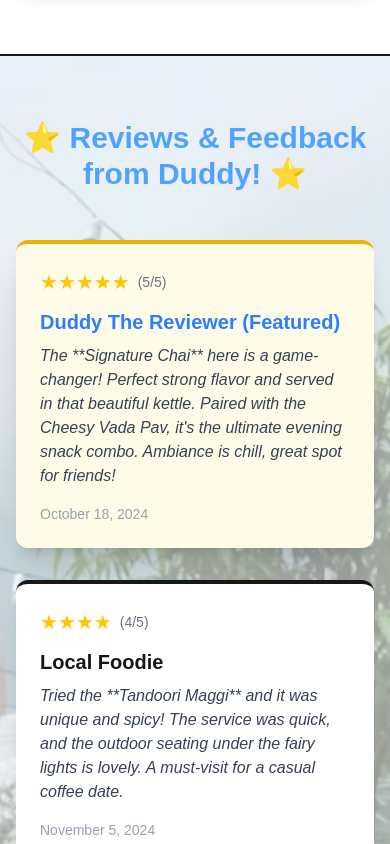
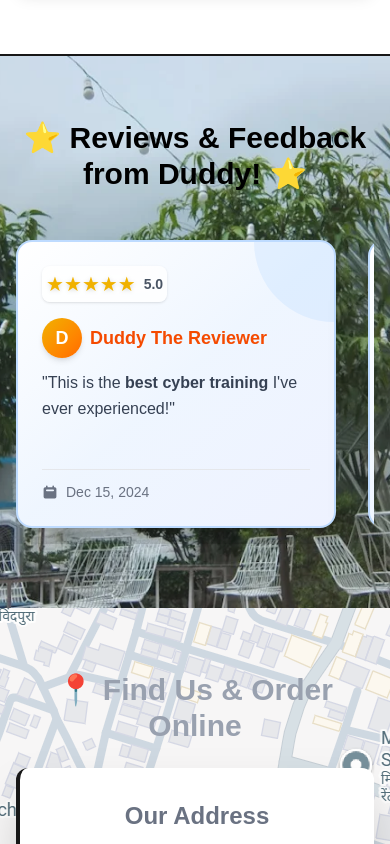
Before and after one commit to rohitsingh7568/Ch.Fi.cafe, a Next.js app: page / in a window 390 px wide. Shown: the part 4780-5624 px from the top of the page. Built offline with nearby package versions, Linux system fonts and the light colour scheme.

Commit message:
change review design

```diff
--- a/app/page.tsx
+++ b/app/page.tsx
@@ -2,7 +2,7 @@
 "use client"; // Marks as Client Component for interactivity
 
 import Image from "next/image";
-import React, { useState, useEffect } from "react";
+import React, { useState, useEffect, useRef } from "react";
 import { ChevronLeft, ChevronRight } from "lucide-react";
 
 // Define the type for Menu Highlights
@@ -112,30 +112,41 @@ const reviews = [
     {
       name: "Duddy The Reviewer",
       rating: 5,
-    review:
-      "The **Signature Chai** here is a game-changer! Perfect strong flavor and served in that beautiful kettle. Paired with the Cheesy Vada Pav, it's the ultimate evening snack combo. Ambiance is chill, great spot for friends!",
-    date: "October 18, 2024",
+      review: "This is the <strong>best cyber training</strong> I've ever experienced!",
+      date: "Dec 15, 2024"
     },
     {
-    name: "Local Foodie",
-    rating: 4,
-    review:
-      "Tried the **Tandoori Maggi** and it was unique and spicy! The service was quick, and the outdoor seating under the fairy lights is lovely. A must-visit for a casual coffee date.",
-    date: "November 5, 2024",
+      name: "Sarah Johnson",
+      rating: 5,
+      review: "Excellent course content and <strong>amazing instructors</strong>!",
+      date: "Dec 10, 2024"
     },
     {
-    name: "Chai Lover",
+      name: "Mike Chen",
+      rating: 4,
+      review: "Very comprehensive material. Worth every penny!",
+      date: "Dec 5, 2024"
+    },
+    {
+      name: "Emily Davis",
       rating: 5,
-    review:
-      "This place lives up to its name. Best Chai in the area, and the **Loaded Fries** were absolutely fantastic. Pricing is very reasonable for the quality and setting.",
-    date: "November 20, 2024",
+      review: "The hands-on labs are <strong>incredibly valuable</strong>!",
+      date: "Nov 28, 2024"
     },
+    {
+      name: "John Smith",
+      rating: 5,
+      review: "Got certified and landed my dream job. Highly recommend!",
+      date: "Nov 20, 2024"
+    }
 ];
 
 const HomePage: React.FC = () => {
   // moved state and effect inside component (hooks cannot be used at top-level)
   const [currentSlide, setCurrentSlide] = useState<number>(0);
   const [currentIndex, setCurrentIndex] = useState(0);
+  const [isPaused, setIsPaused] = useState(false);
+  const scrollRef = useRef<HTMLDivElement | null>(null);
 
   const [isMenuOpen, setIsMenuOpen] = useState(false);
 
@@ -146,6 +157,33 @@ const HomePage: React.FC = () => {
 
     return () => clearInterval(interval);
   }, []);
+
+  useEffect(() => {
+    const scrollContainer = scrollRef.current;
+    if (!scrollContainer) return;
+
+    let animationFrameId: number;
+
+    const scroll = () => {
+      if (!isPaused && scrollContainer) {
+        scrollContainer.scrollLeft += 0.5; // Adjust speed here (lower = slower)
+
+        // Reset scroll when reaching the end for seamless loop
+        if (scrollContainer.scrollLeft >= scrollContainer.scrollWidth / 2) {
+          scrollContainer.scrollLeft = 0;
+        }
+      }
+      animationFrameId = requestAnimationFrame(scroll);
+    };
+
+    animationFrameId = requestAnimationFrame(scroll);
+
+    return () => {
+      if (animationFrameId) {
+        cancelAnimationFrame(animationFrameId);
+      }
+    };
+  }, [isPaused]);
 
   const goToPrevious = () => {
     setCurrentIndex((prevIndex) =>
@@ -432,62 +470,117 @@ const HomePage: React.FC = () => {
         </div>
       </section>
       <hr className="border-t-2 border-chfi-blue/20 max-w-6xl mx-auto" />
-      <section id="reviews" className="py-16 md:py-24 bg-chfi-white relative">
-        <div className="absolute inset-0 z-0">
+      <section id="reviews" className="py-16 md:py-24 bg-white relative">
+        <div className="absolute inset-0 z-1">
           <img
             src="/images/reviews_bg.jpg"
             alt="Background"
-            className="w-full h-full object-cover opacity-40"
+            className="w-full h-full object-cover opacity-90"
           />
         </div>
-        <div className="container mx-auto px-4 max-w-6xl relative z-10">
-          <h2 className="text-3xl md:text-4xl font-bold text-center mb-12 text-blue-400 flex items-center justify-center">
+        <div className="container mx-auto px-4 max-w-6xl relative z-50">
+          <h2 className="text-3xl md:text-4xl font-bold text-center mb-12 text-black flex items-center justify-center">
             ⭐ Reviews & Feedback from Duddy! ⭐
           </h2>
 
-          <div className="grid md:grid-cols-3 gap-8">
-            {reviews.map((review, index) => (
+          <div
+            ref={scrollRef}
+            onMouseEnter={() => setIsPaused(true)}
+            onMouseLeave={() => setIsPaused(false)}
+            className="flex gap-8 overflow-x-hidden pb-4"
+            style={{ scrollBehavior: "auto" }}
+          >
+            {/* Duplicate reviews for seamless loop */}
+            {[...reviews, ...reviews].map((review, index) => (
               <div
                 key={index}
-                className={`p-6 rounded-xl shadow-xl border-t-4 transition duration-300 transform hover:scale-[1.02]
+                className={`flex-shrink-0 w-80 h-72 p-6 rounded-2xl shadow-2xl transition-all duration-500 transform hover:scale-105 hover:shadow-3xl relative overflow-hidden
                           ${
                             review.name === "Duddy The Reviewer"
-                                ? "bg-yellow-50 border-yellow-500"
-                                : "bg-white border-chfi-blue/50"
+                              ? "bg-gradient-to-br from-white via-blue-50 to-indigo-50 border-2 border-blue-200"
+                              : "bg-gradient-to-br from-white via-blue-50 to-indigo-50 border-2 border-blue-200"
                           }`}
               >
-                <div className="flex items-center mb-3">
+                {/* Decorative corner accent */}
+                <div
+                  className={`absolute top-0 right-0 w-20 h-20 ${
+                    review.name === "Duddy The Reviewer"
+                      ? "bg-blue-400"
+                      : "bg-blue-400"
+                  } rounded-bl-full opacity-10`}
+                ></div>
+
+                {/* Featured badge for Duddy */}
+                {/* {review.name === "Duddy The Reviewer" && (
+                  <div className="absolute top-4 right-4 bg-yellow-500 text-white text-xs font-bold px-3 py-1 rounded-full shadow-lg">
+                    ⭐ FEATURED
+                  </div>
+                )} */}
+
+                <div className="relative z-10 flex flex-col h-full">
+                  {/* Star rating with animated background */}
+                  <div className="flex items-center mb-4 bg-white/80 backdrop-blur-sm rounded-lg p-1 shadow-sm w-fit">
                     {Array(review.rating)
                       .fill(0)
                       .map((_, i) => (
-                      <span key={i} className="text-yellow-400 text-xl">
+                        <span
+                          key={i}
+                          className="text-yellow-500 text-xl drop-shadow-sm"
+                        >
                           ★
                         </span>
                       ))}
-                  <span className="ml-2 text-sm text-gray-500">
-                    ({review.rating}/5)
+                    <span className="ml-2 text-sm font-semibold text-gray-600">
+                      {review.rating}.0
                     </span>
                   </div>
 
-                <p
-                  className={`text-xl font-semibold mb-2 ${
+                  {/* Name with icon */}
+                  <div className="flex items-center gap-2 mb-3">
+                    <div
+                      className={`w-10 h-10 rounded-full flex items-center justify-center text-white font-bold text-lg shadow-md ${
                         review.name === "Duddy The Reviewer"
-                      ? "text-blue-500"
-                      : "text-chfi-blue"
+                          ? "bg-gradient-to-br from-yellow-500 to-orange-500"
+                          : "bg-gradient-to-br from-blue-500 to-indigo-600"
                       }`}
                     >
-                  {review.name === "Duddy The Reviewer"
-                    ? "Duddy The Reviewer (Featured)"
-                    : review.name}
+                      {review.name.charAt(0)}
+                    </div>
+                    <p
+                      className={`text-lg font-bold ${
+                        review.name === "Duddy The Reviewer"
+                          ? "text-orange-600"
+                          : "text-blue-700"
+                      }`}
+                    >
+                      {review.name}
                     </p>
+                  </div>
 
-                {/* Use dangerouslySetInnerHTML to render the bolded text from the review string */}
+                  {/* Review text with better styling */}
+                  <div className="flex-1 mb-4">
                     <p
-                  className="text-gray-700 italic mb-4"
-                  dangerouslySetInnerHTML={{ __html: review.review }}
+                      className="text-gray-700 leading-relaxed text-base"
+                      dangerouslySetInnerHTML={{ __html: `"${review.review}"` }}
                     />
+                  </div>
 
-                <p className="text-sm text-gray-400 mt-2">{review.date}</p>
+                  {/* Date with icon */}
+                  <div className="flex items-center gap-2 text-sm text-gray-500 pt-3 border-t border-gray-200">
+                    <svg
+                      className="w-4 h-4"
+                      fill="currentColor"
+                      viewBox="0 0 20 20"
+                    >
+                      <path
+                        fillRule="evenodd"
+                        d="M6 2a1 1 0 00-1 1v1H4a2 2 0 00-2 2v10a2 2 0 002 2h12a2 2 0 002-2V6a2 2 0 00-2-2h-1V3a1 1 0 10-2 0v1H7V3a1 1 0 00-1-1zm0 5a1 1 0 000 2h8a1 1 0 100-2H6z"
+                        clipRule="evenodd"
+                      />
+                    </svg>
+                    <span className="font-medium">{review.date}</span>
+                  </div>
+                </div>
               </div>
             ))}
           </div>
@@ -553,7 +646,6 @@ const HomePage: React.FC = () => {
               </a>
             </div>
           </div>
-
         </div>
       </section>
 
```
Lines whose indentation alone changed are shown as unchanged.
